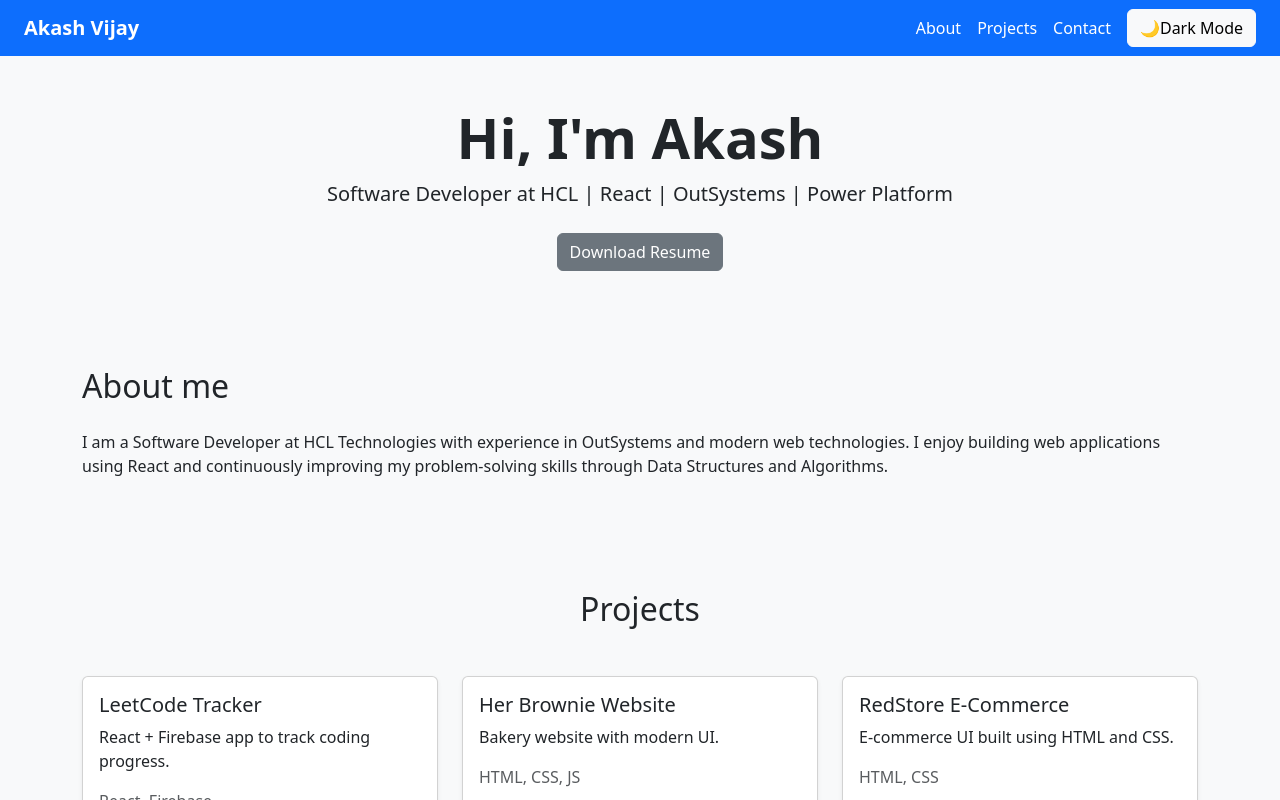
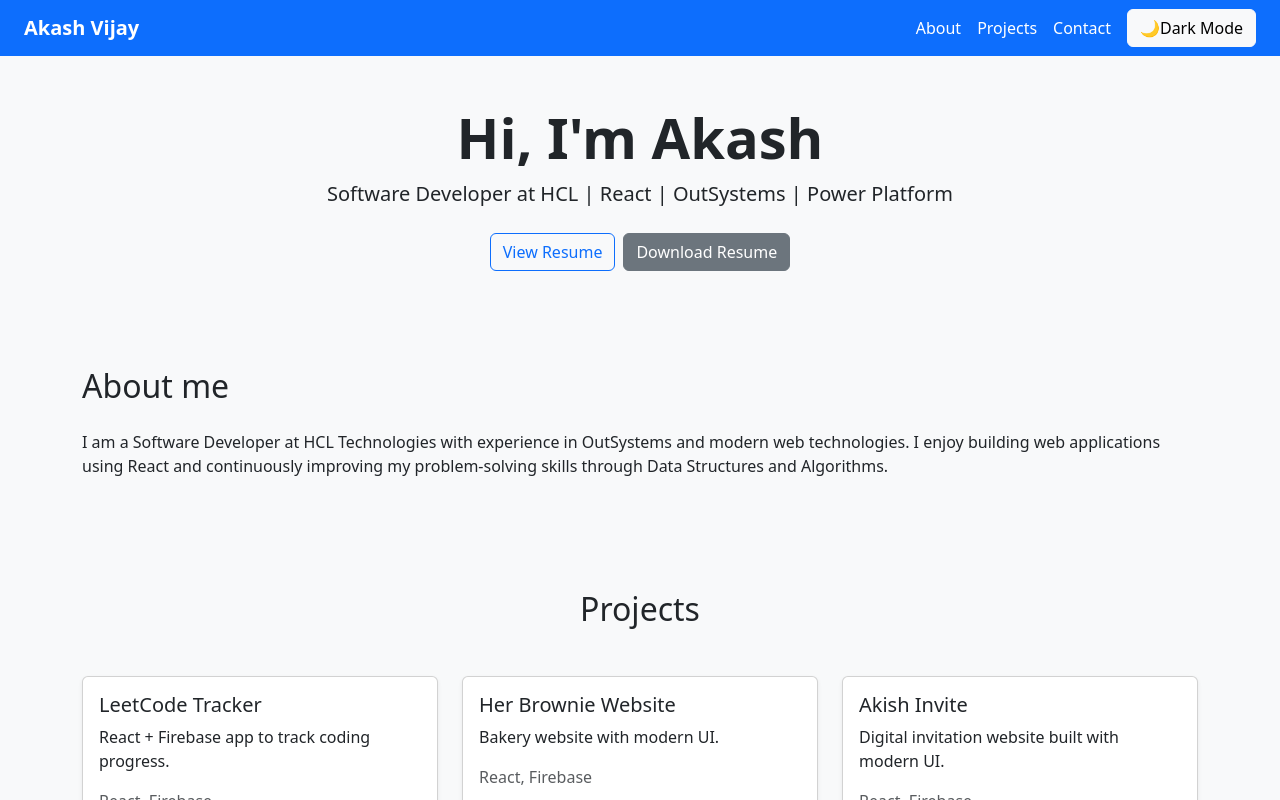
Before and after one commit to akasgj007/akash-portfolio, a React (Vite) app: page / in a window 1280 px wide. Shown: the top 800 px of the page. Built offline with nearby package versions, Linux system fonts and the light colour scheme.

Commit message:
Auto-sync: file changes

```diff
--- a/src/components/Hero.jsx
+++ b/src/components/Hero.jsx
@@ -9,7 +9,14 @@ export default function Hero() {
       </p>
       <div className="mt-4">
         <a
-          href="https://akashbabu-resume.tiiny.site"
+          href="https://drive.google.com/file/d/1oW_NHRD-tNdbTTkb8YRl9bF5kb93p3aT/view"
+          target="_blank"
+          className="btn btn-outline-primary me-2"
+        >
+          View Resume
+        </a>
+        <a
+          href="https://drive.google.com/uc?export=download&id=1oW_NHRD-tNdbTTkb8YRl9bF5kb93p3aT"
           className="btn btn-secondary"
         >
           Download Resume
--- a/src/components/Projects.jsx
+++ b/src/components/Projects.jsx
@@ -10,16 +10,16 @@ function Projects() {
     {
       title: "Her Brownie Website",
       description: "Bakery website with modern UI.",
-      tech: "HTML, CSS, JS",
+      tech: "React, Firebase",
       github: "https://github.com/akasgj007/her-brownies-website",
       demo: "https://her-brownies-website.vercel.app/",
     },
     {
-      title: "RedStore E-Commerce",
-      description: "E-commerce UI built using HTML and CSS.",
-      tech: "HTML, CSS",
-      github: "#",
-      demo: "#",
+      title: "Akish Invite",
+      description: "Digital invitation website built with modern UI.",
+      tech: "React, Firebase",
+      github: "https://github.com/akasgj007/akishinvite",
+      demo: "https://akishinvite.vercel.app/",
     },
   ];
 
```
